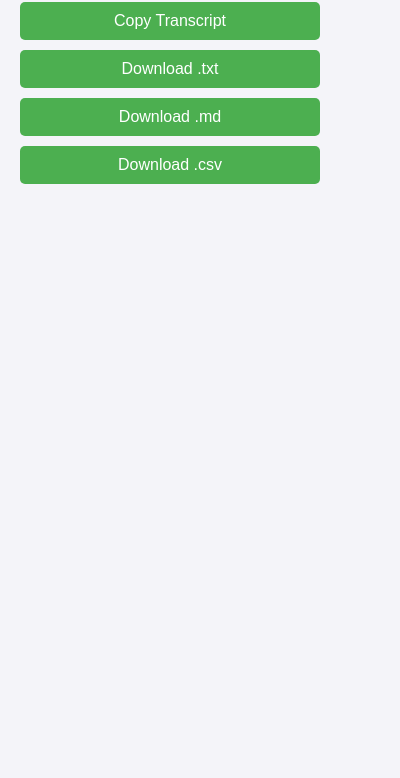
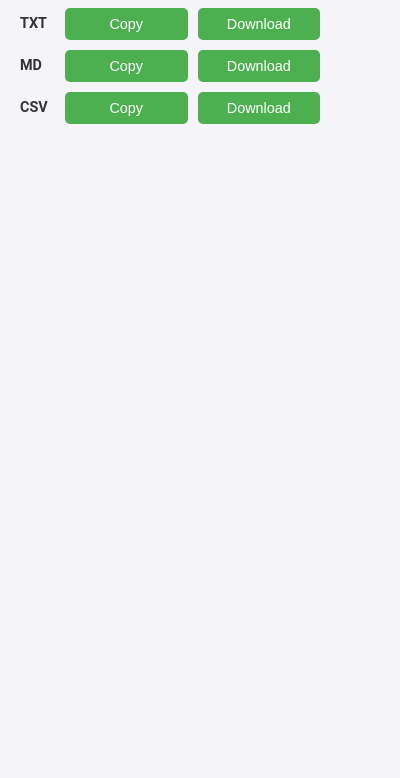
Before and after one commit to User17745/tl-dv-Transcript-Grabber, a browser extension: page popup.html in a window 400 px wide. Shown: the part 66-844 px from the top of the page. Drawn offline with Linux system fonts and the light colour scheme.

Commit message:
feat: Add distinct copy and download buttons for TXT, MD, and CSV transcript formats.

```diff
--- a/assets/css/popup.css
+++ b/assets/css/popup.css
@@ -13,15 +13,30 @@ body {
   width: 300px;
 }
 
-.button-group {
+.button-container {
   display: flex;
   flex-direction: column;
   gap: 10px;
   width: 100%;
 }
 
-.button-group button {
+.format-row {
+  display: flex;
+  align-items: center;
+  gap: 10px;
   width: 100%;
+}
+
+.format-label {
+  width: 35px;
+  font-weight: bold;
+  font-size: 0.9em;
+}
+
+.action-btn {
+  flex: 1;
+  padding: 8px 5px;
+  font-size: 0.9em;
 }
 
 h3 {
--- a/assets/js/popup.js
+++ b/assets/js/popup.js
@@ -40,7 +40,7 @@ function scrapeTranscriptFromPage() {
 }
 
 // Function to handle the extraction and action
-async function handleTranscriptAction(action) {
+async function handleTranscriptAction(format, mode) {
   try {
     const [tab] = await chrome.tabs.query({
       active: true,
@@ -77,7 +77,7 @@ async function handleTranscriptAction(action) {
       meetingId = meetingIdMatch[1];
     }
 
-    processTranscript(result, action, meetingId);
+    processTranscript(result, format, mode, meetingId);
 
   } catch (error) {
     console.error("Error:", error);
@@ -85,21 +85,21 @@ async function handleTranscriptAction(action) {
   }
 }
 
-function processTranscript(data, action, meetingId) {
+function processTranscript(data, format, mode, meetingId) {
   let content = "";
 
   // Content Collection
-  if (action === "copy" || action === "txt") {
+  if (format === "txt") {
     content = data.map(item => {
       const timePart = item.timestamp ? `${item.timestamp} ` : "";
       return `${timePart}${item.speaker} :: ${item.text}`;
     }).join("\n");
-  } else if (action === "md") {
+  } else if (format === "md") {
     content = data.map(item => {
       const timePart = item.timestamp ? `**${item.timestamp}** ` : "";
       return `${timePart}*${item.speaker}* :: ${item.text}`;
     }).join("\n\n");
-  } else if (action === "csv") {
+  } else if (format === "csv") {
     // CSV Header
     content = "Timestamp,Speaker,Transcript\n";
     content += data.map(item => {
@@ -109,9 +109,9 @@ function processTranscript(data, action, meetingId) {
     }).join("\n");
   }
 
-  if (action === "copy") {
+  if (mode === "copy") {
     navigator.clipboard.writeText(content).then(() => {
-      alert("Transcript copied to clipboard!");
+      alert(`${format.toUpperCase()} copied to clipboard!`);
     }).catch(err => {
       console.error('Could not copy text: ', err);
       // Fallback for clipboard issues if any
@@ -121,13 +121,13 @@ function processTranscript(data, action, meetingId) {
       textarea.select();
       document.execCommand("copy");
       document.body.removeChild(textarea);
-      alert("Transcript copied to clipboard!");
+      alert(`${format.toUpperCase()} copied to clipboard!`);
     });
-  } else if (action === "txt" || action === "md" || action === "csv") {
-    const filename = `tldv_${meetingId}_meeting_transcript.${action}`;
+  } else if (mode === "download") {
+    const filename = `tldv_${meetingId}_meeting_transcript.${format}`;
     let mimeType = 'text/plain';
-    if (action === 'md') mimeType = 'text/markdown';
-    if (action === 'csv') mimeType = 'text/csv';
+    if (format === 'md') mimeType = 'text/markdown';
+    if (format === 'csv') mimeType = 'text/csv';
     downloadFile(content, filename, mimeType);
   }
 }
@@ -145,7 +145,11 @@ function downloadFile(content, filename, mimeType) {
 }
 
 // Event Listeners
-document.getElementById("scrape-transcript").addEventListener("click", () => handleTranscriptAction("copy"));
-document.getElementById("download-txt").addEventListener("click", () => handleTranscriptAction("txt"));
-document.getElementById("download-md").addEventListener("click", () => handleTranscriptAction("md"));
-document.getElementById("download-csv").addEventListener("click", () => handleTranscriptAction("csv"));
+document.getElementById("copy-txt").addEventListener("click", () => handleTranscriptAction("txt", "copy"));
+document.getElementById("download-txt").addEventListener("click", () => handleTranscriptAction("txt", "download"));
+
+document.getElementById("copy-md").addEventListener("click", () => handleTranscriptAction("md", "copy"));
+document.getElementById("download-md").addEventListener("click", () => handleTranscriptAction("md", "download"));
+
+document.getElementById("copy-csv").addEventListener("click", () => handleTranscriptAction("csv", "copy"));
+document.getElementById("download-csv").addEventListener("click", () => handleTranscriptAction("csv", "download"));
--- a/popup.html
+++ b/popup.html
@@ -8,11 +8,22 @@
 
 <body>
   <h3>tl;dv Transcript Grabber</h3>
-  <div class="button-group">
-    <button id="scrape-transcript">Copy Transcript</button>
-    <button id="download-txt">Download .txt</button>
-    <button id="download-md">Download .md</button>
-    <button id="download-csv">Download .csv</button>
+  <div class="button-container">
+    <div class="format-row">
+      <span class="format-label">TXT</span>
+      <button id="copy-txt" class="action-btn">Copy</button>
+      <button id="download-txt" class="action-btn">Download</button>
+    </div>
+    <div class="format-row">
+      <span class="format-label">MD</span>
+      <button id="copy-md" class="action-btn">Copy</button>
+      <button id="download-md" class="action-btn">Download</button>
+    </div>
+    <div class="format-row">
+      <span class="format-label">CSV</span>
+      <button id="copy-csv" class="action-btn">Copy</button>
+      <button id="download-csv" class="action-btn">Download</button>
+    </div>
   </div>
   <p id="status"></p>
   <script src="assets/js/popup.js"></script>
```
